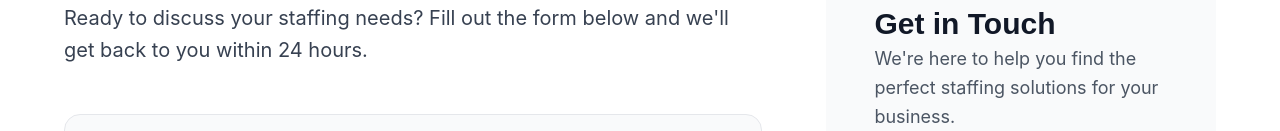
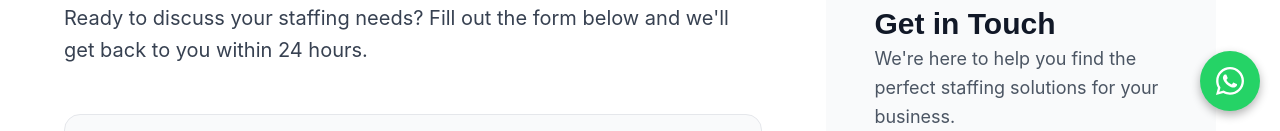
Before and after one commit to DelhiDigital/hullectservices, a React (Vite) app: page /contact1 in a window 1280 px wide. Shown: the part 669-800 px from the top of the page. Built offline with nearby package versions, Linux system fonts and the light colour scheme.

Commit message:
first commit2

```diff
--- a/src/App.jsx
+++ b/src/App.jsx
@@ -7,6 +7,7 @@ import Services from "./pages/Services/Services"
 import Partners from "./pages/Partners/Partners"
 import Media from "./pages/Media/Media"
 import Contact from "./pages/Contact/Contact"
+import WhatsappButton from "./components/WhatsappButton/WhatsappButton"
 import "./index.css"
 
 function App() {
@@ -23,6 +24,8 @@ function App() {
           <Route path="/contact1" element={<Contact />} />
         </Routes>
       </main>
+      <WhatsappButton />
+      {/* Footer should be at the bottom of the page */}
       <Footer />
     </div>
   )
--- /dev/null
+++ b/src/components/WhatsappButton/WhatsAppButton.css
@@ -0,0 +1,32 @@
+.whatsapp-button {
+    position: fixed;
+    bottom: 20px;
+    right: 20px;
+    width: 60px;
+    height: 60px;
+    border-radius: 50%;
+    background-color: #25d366;
+    color: white;
+    display: flex;
+    align-items: center;
+    justify-content: center;
+    font-size: 2rem;
+    box-shadow: 0 4px 10px rgba(0, 0, 0, 0.3);
+    border: none;
+    cursor: pointer;
+    z-index: 1000;
+    transition: all 0.3s ease;
+  }
+
+  .whatsapp-button:hover {
+    transform: scale(1.1);
+    box-shadow: 0 6px 15px rgba(0, 0, 0, 0.3);
+  }
+
+  @media (max-width: 768px) {
+    .whatsapp-button {
+      width: 50px;
+      height: 50px;
+      font-size: 1.5rem;
+    }
+  }
--- /dev/null
+++ b/src/components/WhatsappButton/WhatsAppButton.jsx
@@ -0,0 +1,20 @@
+import { FaWhatsapp } from "react-icons/fa"
+import "./WhatsAppButton.css"
+
+const WhatsAppButton = () => {
+  // Replace with your actual WhatsApp number
+  const whatsappNumber = "+917042034792"
+  const message = "Hello, I'm interested in immigration services."
+
+  const handleClick = () => {
+    window.open(`https://wa.me/${whatsappNumber}?text=${encodeURIComponent(message)}`, "_blank")
+  }
+
+  return (
+    <button className="whatsapp-button" onClick={handleClick} aria-label="Contact us on WhatsApp">
+      <FaWhatsapp />
+    </button>
+  )
+}
+
+export default WhatsAppButton
```
